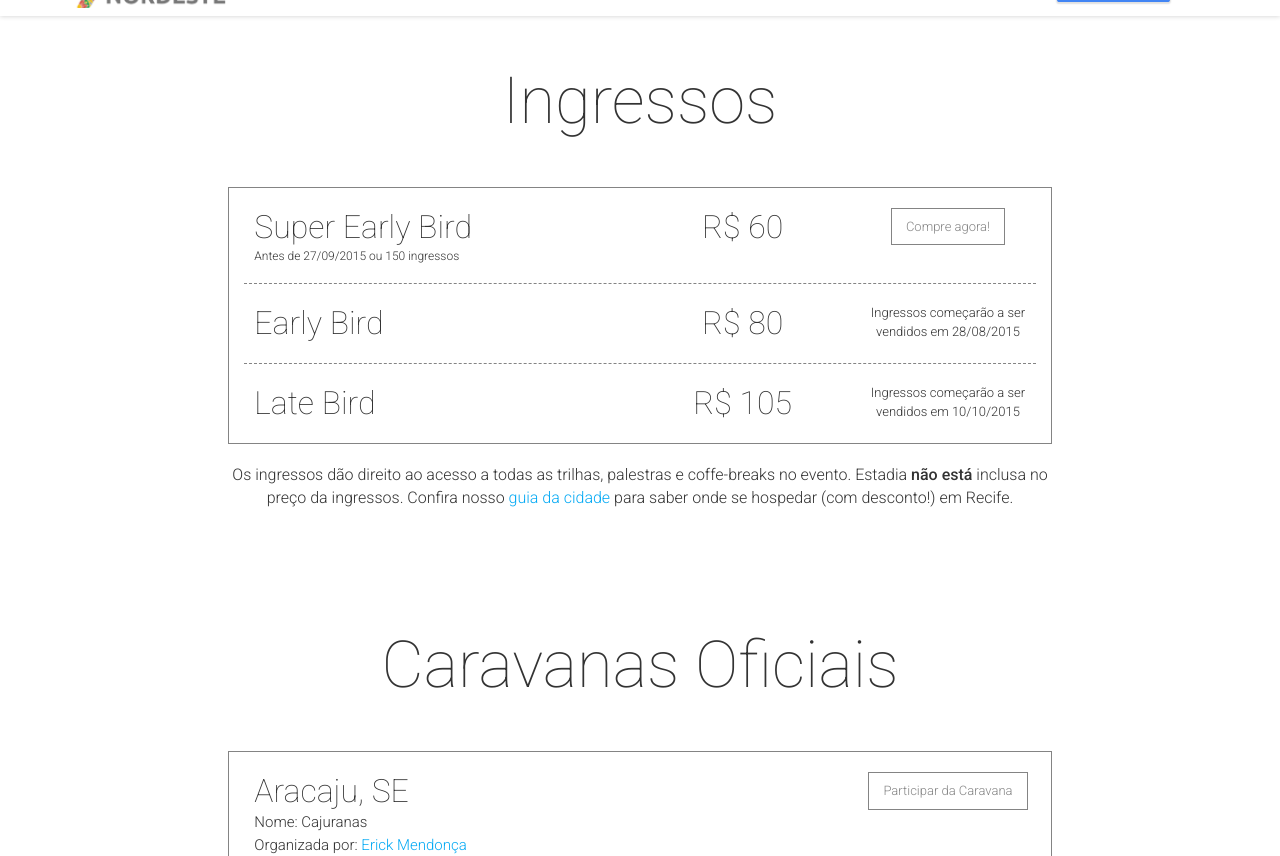
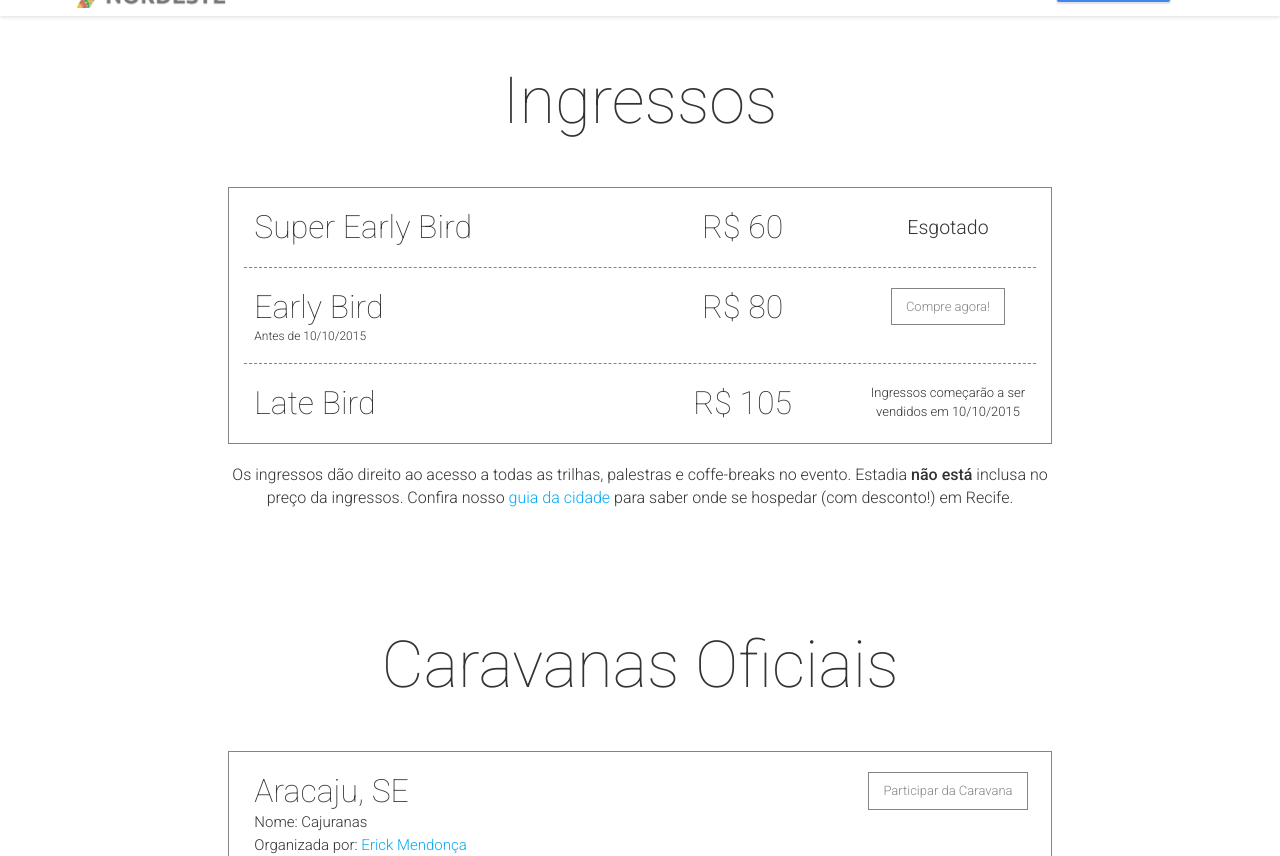
Before and after one commit to DevFestNordeste/2015, a Jekyll site: the page built from index.html, in a window 1280 px wide and 900 px high, scrolled down 6580 px, cut to the strip 44-900 px from the top of the window. Built offline with Jekyll 4.4.1, drawn with Linux system fonts in a browser that asks for light colours; nearby versions of some CDN libraries; comment, search, counter and statistics services are not loaded.

Commit message:
super early bird esgotado

```diff
--- a/_config.yml
+++ b/_config.yml
@@ -138,7 +138,8 @@ ticketsOffers:
   name: "Super Early Bird"
   price: "60"
   priceCurrency: "R$"
-  ticketsNumber: "150"
+  ticketsNumber: "-1"
+  disabled: true
 #  ribbon: "-25%"
   buyButtonLink: "http://www.even.tc/gdg-devfest-nordeste-2015"
   buyButtonText: "Compre agora!"
@@ -148,7 +149,7 @@ ticketsOffers:
  -
   name: "Early Bird"
   price: "80"
-  disabled: true
+  disabled: false
   priceCurrency: "R$"
   ticketsNumber: "0"
   buyButtonLink: "http://www.even.tc/gdg-devfest-nordeste-2015"
--- a/_includes/tickets-2.html
+++ b/_includes/tickets-2.html
@@ -30,7 +30,12 @@
 							</span>
 							{% else %}
 		           			{% assign ticketValidFrom = ticketsOffer.validFrom | split: "T" %}
-							<span class="button disabled fallback">Ingressos começarão a ser vendidos em {{ ticketValidFrom[0] | date: "%-d/%m/%Y"}}</span>
+										{% if ticketsOffer.ticketsNumber == '-1' %}
+											<span class="button disabled fallback" style="line-height: 39px;font-size: 1.5em;">Esgotado</span>
+
+										{% else %}
+											<span class="button disabled fallback">Ingressos começarão a ser vendidos em {{ ticketValidFrom[0] | date: "%-d/%m/%Y"}}</span>
+										{% endif %}
 							{% endif %}
 						</div>
 					</div>
```
